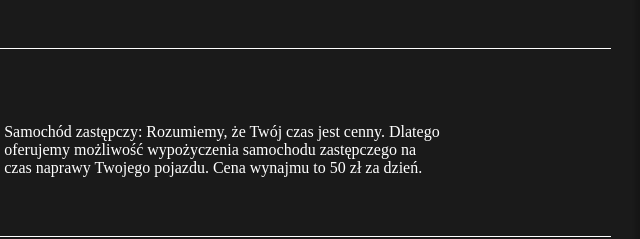
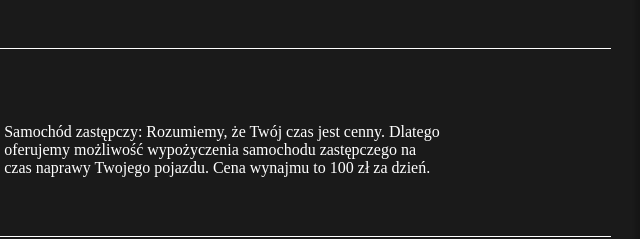
Before and after one commit to Rafxi3004/GruzGarage, a plain HTML site: page index.html in a window 1280 px wide. Shown: the part 3001-3240 px from the top of the page, 541-1181 px from the left. Drawn offline with Linux system fonts and the light colour scheme; a web font is replaced by a local one.

Commit message:
Update index.html

```diff
--- a/index.html
+++ b/index.html
@@ -85,7 +85,7 @@
                     </div></li>
                     <li><img src="kluczyki.png">
                         <div class="text-container"> Samochód zastępczy: Rozumiemy, że Twój czas jest cenny. Dlatego oferujemy możliwość wypożyczenia
-                            samochodu zastępczego na czas naprawy Twojego pojazdu. Cena wynajmu to 50 zł za dzień.</div></li>
+                            samochodu zastępczego na czas naprawy Twojego pojazdu. Cena wynajmu to 100 zł za dzień.</div></li>
             </ul>
         </div>
         <div id="cennik">
```
